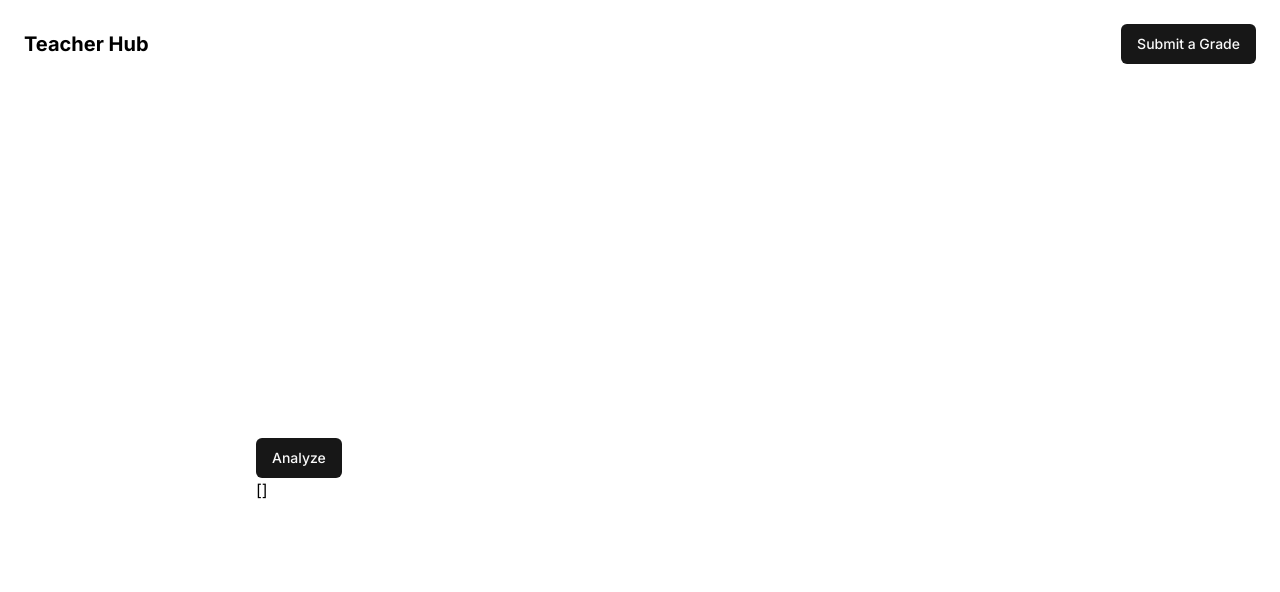
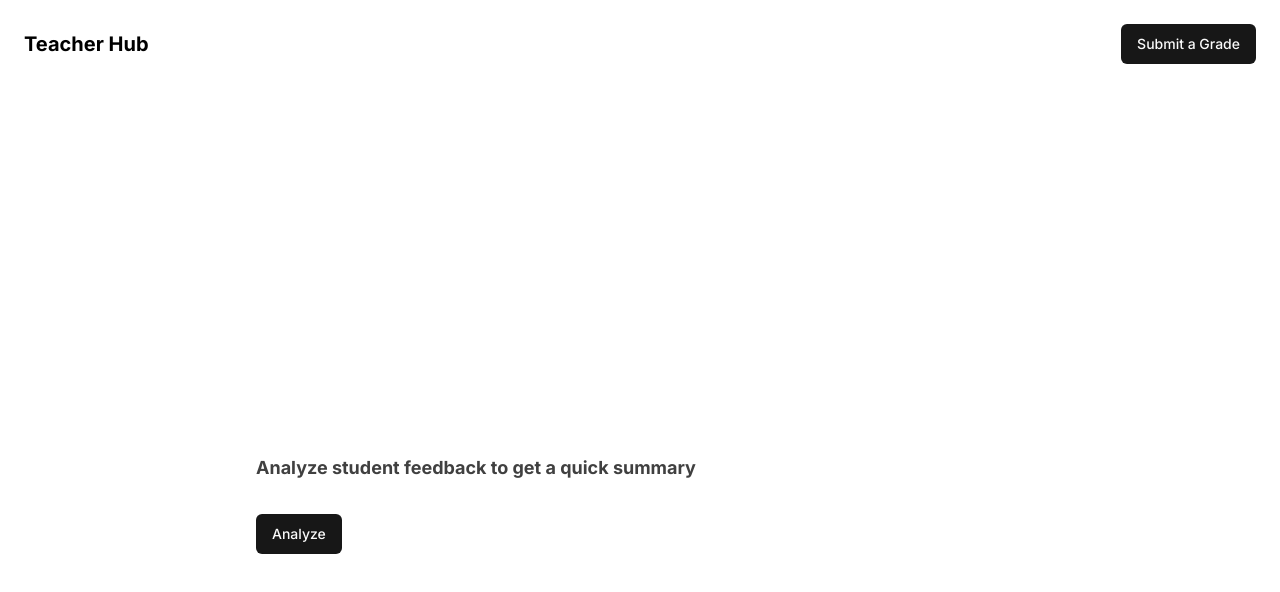
Before and after one commit to carbondesigned/takehome-tc, a Next.js app: page / in a window 1280 px wide. Shown: the top 592 px of the page. Built offline with nearby package versions, Linux system fonts and the light colour scheme; no server answers; the database is empty.

Commit message:
feedback summary on client

```diff
--- a/src/components/analyze-feedback.tsx
+++ b/src/components/analyze-feedback.tsx
@@ -5,11 +5,12 @@ import LoadingSpinner from './ui/spinner';
 import {Button} from './ui/button';
 
 export default function AnalyzeFeedback() {
-  const [data, setData] = useState([]);
-  const [loading, setLoading] = useState(true);
+  const [data, setData] = useState<any>({});
+  const [loading, setLoading] = useState(false);
   const [error, setError] = useState<null | unknown>(null);
 
   async function fetchData() {
+    setLoading(true);
     try {
       const response = await fetch('/api/analyzeFeedback');
       if (!response.ok) {
@@ -24,17 +25,15 @@ export default function AnalyzeFeedback() {
     }
   }
 
-  //   if (loading)
-  //     return (
-  //       <div className='h-screen w-full flex justify-center'>
-  //         <LoadingSpinner />
-  //       </div>
-  //     );
-  //   if (error) return <div>Error: {JSON.stringify(error)}</div>;
+  if (error) return <div>Error: {JSON.stringify(error)}</div>;
 
   return (
     <div>
+      <h2 className='text-lg font-bold my-4 text-black/75'>
+        Analyze student feedback to get a quick summary
+      </h2>
       <Button
+        className='my-4'
         onClick={() => {
           fetchData();
         }}
@@ -42,7 +41,13 @@ export default function AnalyzeFeedback() {
         Analyze
       </Button>
 
-      <p>{JSON.stringify(data)}</p>
+      {loading ? (
+        <div className='h-screen w-full flex justify-center'>
+          <LoadingSpinner />
+        </div>
+      ) : (
+        <p>{data.summary}</p>
+      )}
     </div>
   );
 }
```
